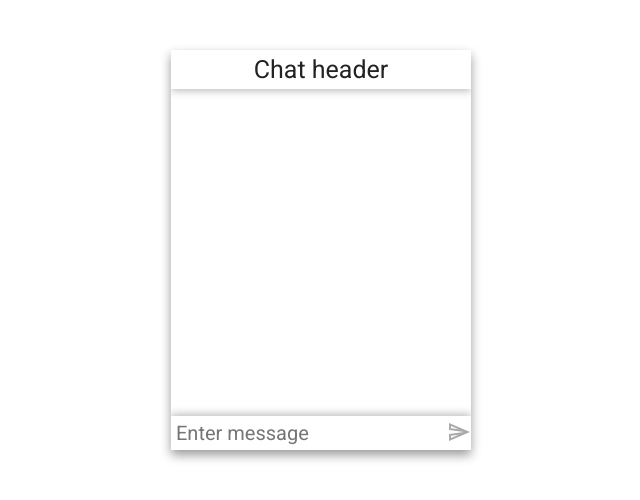
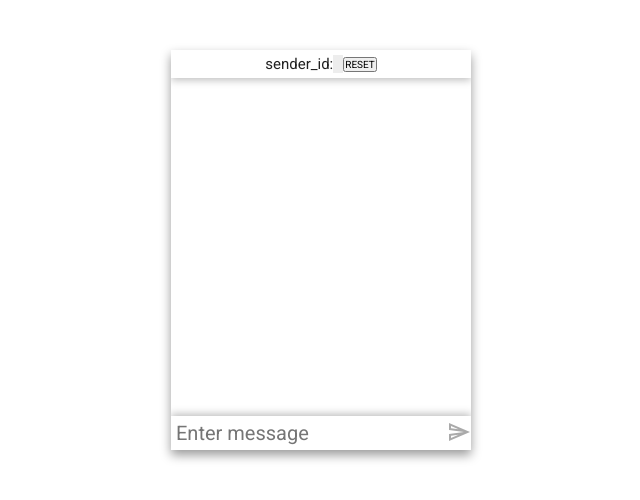
Before and after one commit to popadicbranislav/epistule, a Vue app: page / in a window 1280 px wide. Shown: the top 500 px of the page, without its empty margins (319-959 px from the left). Built offline with nearby package versions, Linux system fonts and the light colour scheme.

Commit message:
Shows sender id and option to reset it

```diff
--- a/src/components/ChatHeader.vue
+++ b/src/components/ChatHeader.vue
@@ -1,8 +1,32 @@
 <template>
-  <div id="chat-header"><h1>Chat header</h1></div>
+  <div id="chat-header">
+    <span>
+      sender_id:
+      <span class="id" :title="sender_id">
+        {{ sender_id }}
+      </span>
+    </span>
+
+    <button @click="reset">RESET</button>
+  </div>
 </template>
 
-<script setup lang="ts"></script>
+<script setup lang="ts">
+import { ref } from "vue";
+import { SENDER_ID_KEY_NAME } from "../common/config";
+import { v4 as uuid } from "uuid";
+
+let sender_id = ref(
+  window.localStorage.getItem(SENDER_ID_KEY_NAME) || undefined
+);
+
+console.debug("sender_id", sender_id.value);
+
+function reset() {
+  sender_id.value = uuid();
+  window.localStorage.setItem(SENDER_ID_KEY_NAME, sender_id.value);
+}
+</script>
 
 <style scoped>
 #chat-header {
@@ -15,8 +39,16 @@
   box-shadow: 0 0.2rem 0.8rem #0004;
 }
 
-h1 {
-  font-size: 2.5rem;
-  font-weight: normal;
+span {
+  font-size: 1.5rem;
+
+  white-space: nowrap;
+  overflow-x: hidden;
+  text-overflow: ellipsis;
+}
+
+span.id {
+  background-color: #ededed;
+  padding: 0 0.5rem;
 }
 </style>
```
